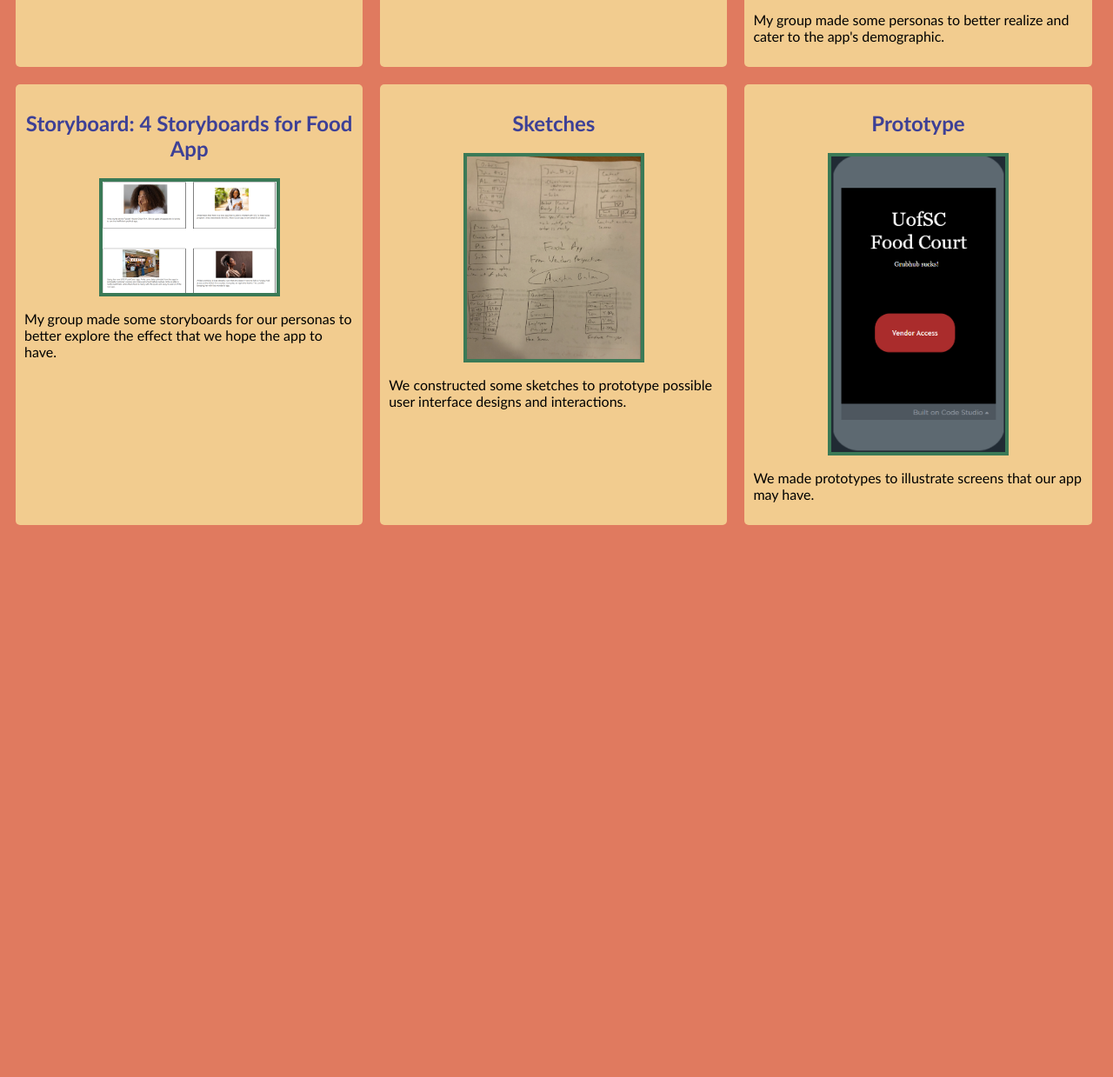
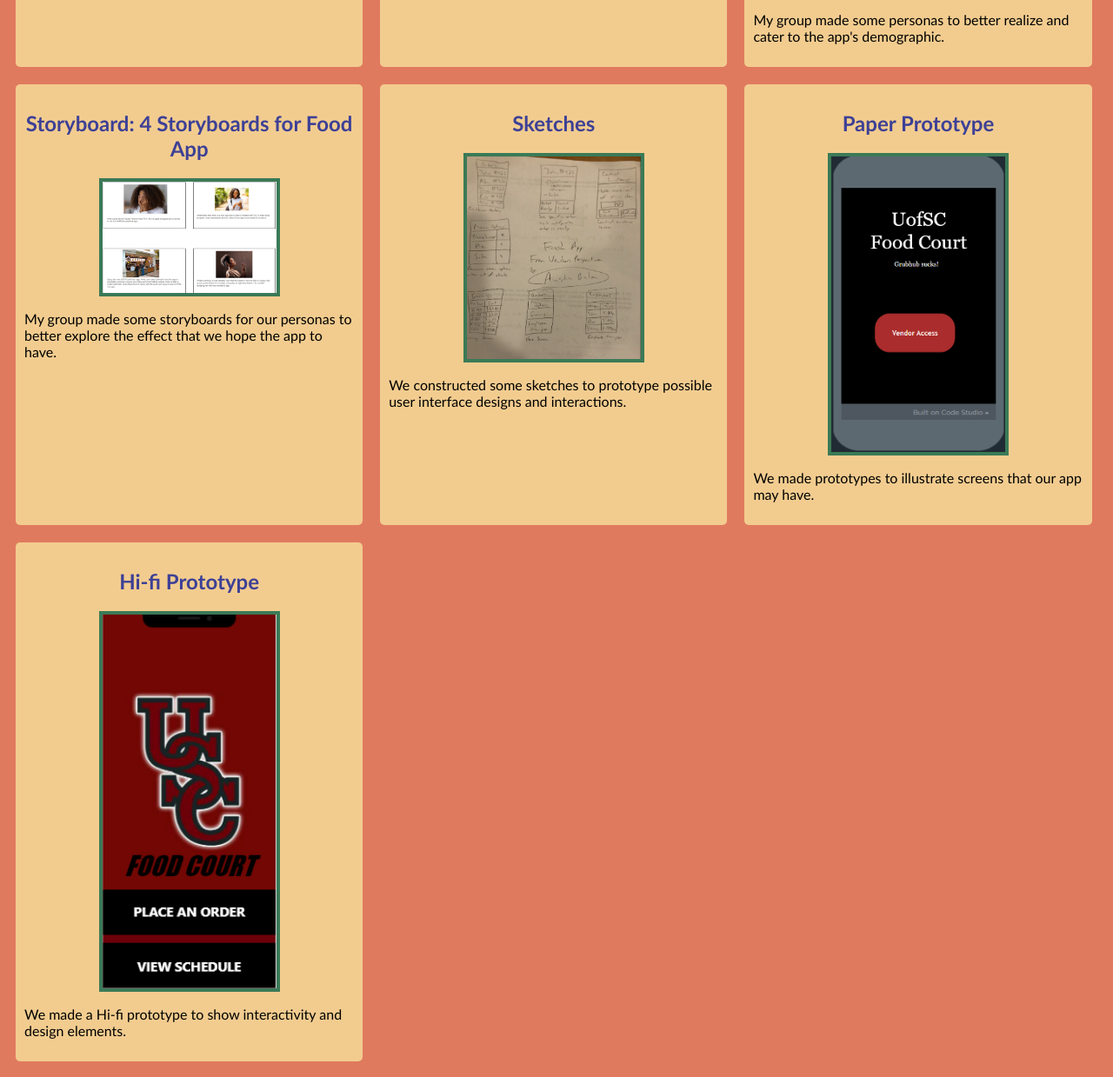
Before and after one commit to ASBalon/ASBalon.github.io, a plain HTML site: page index.html in a window 1280 px wide. Shown: the part 402-1641 px from the top of the page at 87% size. Before the commit the page ends 1024 px from the top, so only its background shows below. Drawn offline with Linux system fonts and the light colour scheme.

Commit message:
Add files via upload

```diff
--- a/index.html
+++ b/index.html
@@ -62,15 +62,25 @@
                     </p>
                 </section>
 
-                <!--Prototype Assignment-->
+                <!--Paper Prototype Assignment-->
                 <section class="assignment">
-                    <a href="https://www.youtube.com/watch?v=Z7hWECz2HOEf"><h2>Prototype</h2></a>
+                    <a href="https://www.youtube.com/watch?v=Z7hWECz2HOEf"><h2>Paper Prototype</h2></a>
                     <a href="https://www.youtube.com/watch?v=Z7hWECz2HOE"><img src="images/paperPrototype.PNG"></a>
                     <p>
                         We made prototypes to illustrate screens
                         that our app may have.
                     </p>
                 </section>
+
+                <!--Hi-fi Prototype Assignment-->
+                <section class="assignment">
+                    <a href="files/proto/src/index.html"><h2>Hi-fi Prototype</h2></a>
+                    <a href="files/proto/src/index.html"><img src="images/proto.PNG"></a>
+                    <p>
+                        We made a Hi-fi prototype to show
+                        interactivity and design elements.
+                    </p>
+                </section>
             </div>
         </body>
 </html>
```
